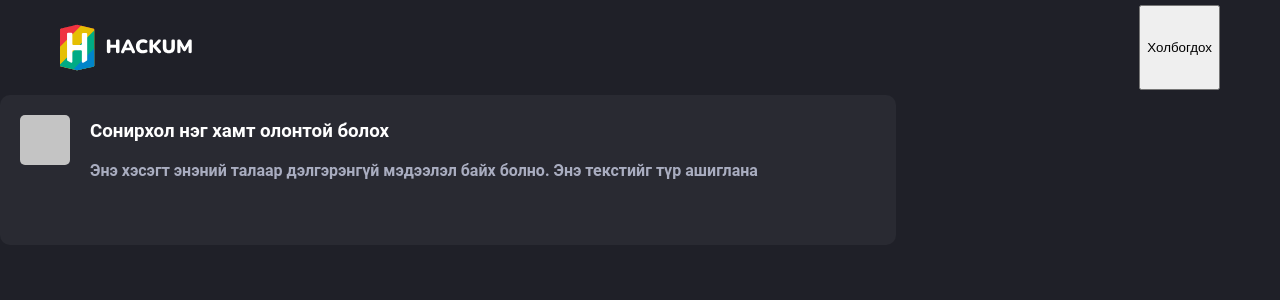
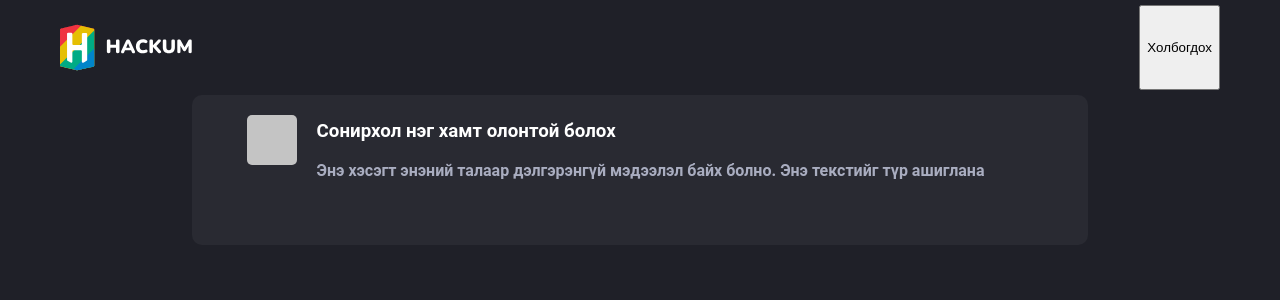
Before and after one commit to hackumclub/join.hackum.club, a Next.js app: page / in a window 1280 px wide. Shown: the top 300 px of the page. Built offline with nearby package versions, Linux system fonts and the light colour scheme.

Commit message:
Done: component center without icon

```diff
--- a/components/miniBanner/index.js
+++ b/components/miniBanner/index.js
@@ -1,7 +1,15 @@
 import styled from "@emotion/styled"
+
+const FlexContainer = styled.div`
+  widht: 100%;
+  height: auto;
+  display: flex;
+  justify-content: center;
+`
 
 const MiniBannerDiv = styled.div`
   display: flex;
+  justify-content: center;
   flex-direction: row;
   width: 70%;
   height: 150px;
@@ -38,6 +46,7 @@ const IconBanner = styled.div`
 
 const miniBanner = (props) => {
   return (
+    <FlexContainer>
       <MiniBannerDiv>
         <IconBanner>{props.link}</IconBanner>
         <TextBox>
@@ -45,6 +54,7 @@ const miniBanner = (props) => {
           <Text>{props.text}</Text>
         </TextBox>
       </MiniBannerDiv>
+    </FlexContainer>
   );
 };
 
```
Also changed, not shown: pages/index.js (line endings or trailing spaces). Lines whose indentation alone changed are shown as unchanged.
